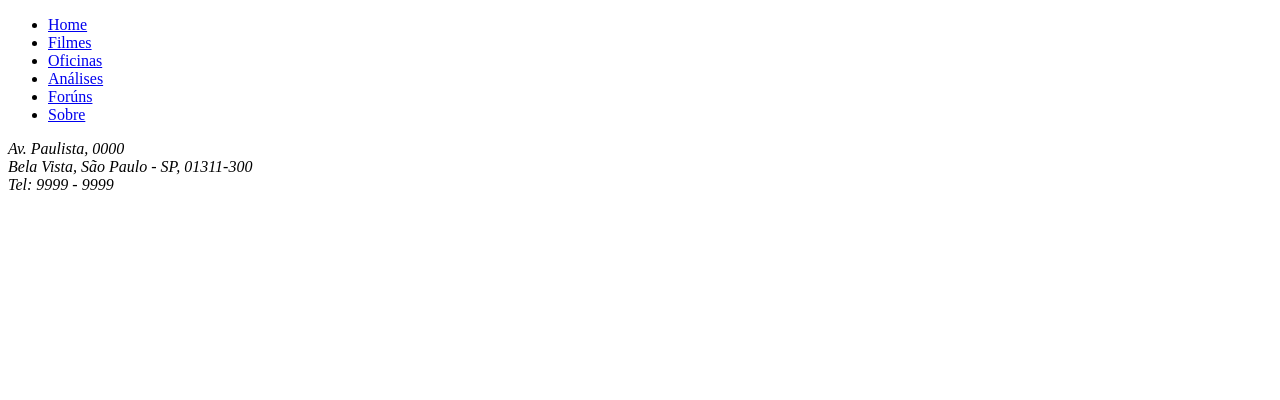
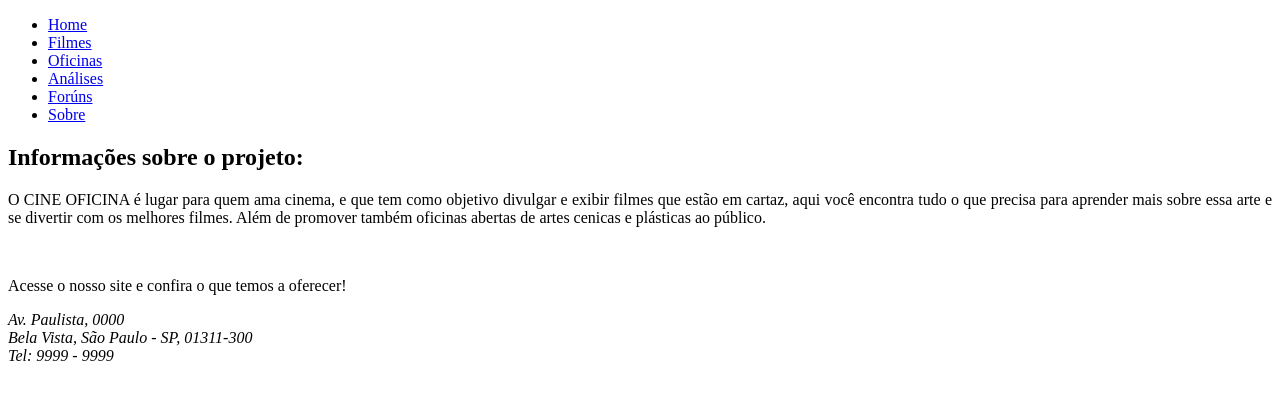
Before and after one commit to Takekamine/PROZ-PROJETO_INTEGRADOR, a plain HTML site: page html/sobre.html in a window 1280 px wide. Drawn offline with Linux system fonts and the light colour scheme.

Commit message:
Update sobre.html
Estruturando página Sobre.html

```diff
--- a/html/sobre.html
+++ b/html/sobre.html
@@ -21,6 +21,13 @@
     </header>
 
     <main>
+        <section>
+            <h1>Informações sobre o projeto:</h1>
+            <p style="text-align: justify;">O CINE OFICINA é lugar para quem ama cinema, e que tem como objetivo divulgar e exibir filmes que estão em cartaz, aqui você encontra tudo o que precisa para aprender mais sobre essa arte e se divertir com os melhores filmes. Além de promover também oficinas abertas de artes cenicas e plásticas ao público. </p>
+            <br>
+            <p>Acesse o nosso site e confira o que temos a oferecer!</p>
+
+            </section>
 
     </main>
 
```
